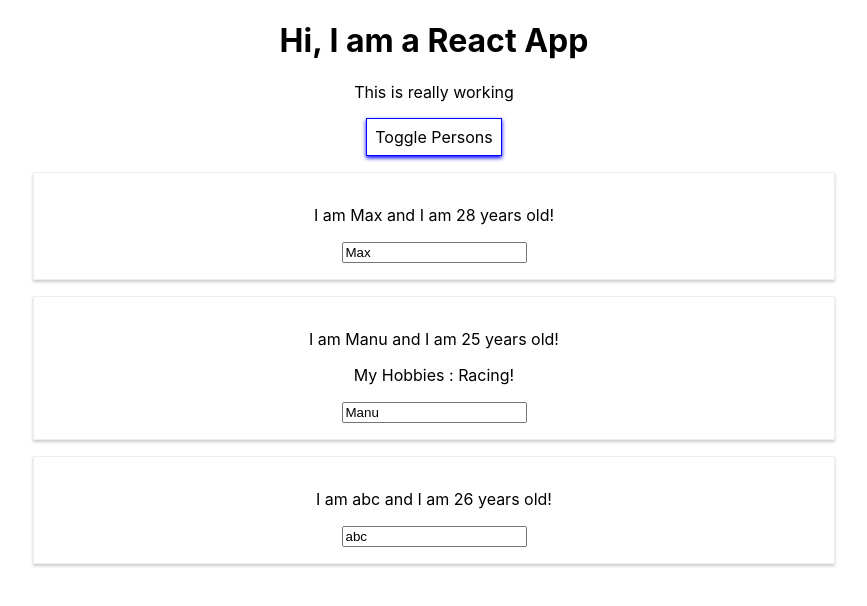
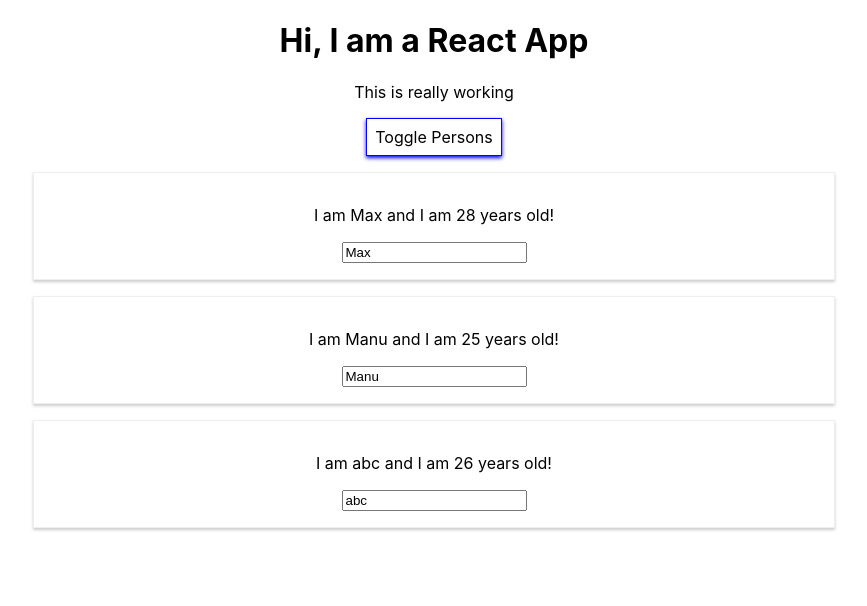
Before and after one commit to vikasmotla/learning-react, a React (Create React App) app: page / in a window 1280 px wide. Both pictures are taken after a click on the button "Toggle Persons". Shown: the top 606 px of the page, without its empty margins (206-1073 px from the left). Built offline with nearby package versions, Linux system fonts and the light colour scheme.

Commit message:
key and list

```diff
--- a/src/App.js
+++ b/src/App.js
@@ -5,29 +5,38 @@
 class App extends Component {
   state = {
     persons:[
-      {name:'Max',age:28},
-      {name:'Manu',age:25},
-      {name:'abc',age:26},
+      {id:'dsf',name:'Max',age:28},
+      {id:'fghfgh',name:'Manu',age:25},
+      {id:'fghhhhh' ,name:'abc',age:26},
     ],
     otherState: 'some other value',
     showPersons:false
   }
 
-  switchNameHandler = (newName) => {
-    //this.state.persons[0].name = "Maxmillion"
-    this.setState({persons:[
-      {name:newName,age:28},
-      {name:'Manu',age:25},
-      {name:'asdfbc',age:26},
-    ] })
+  nameChangeHandler = (event, id) => {
+    const personIndex = this.state.persons.findIndex(p => {
+      return p.id===id;
+    });
+
+    const person = {
+      ...this.state.persons[personIndex]
+    };
+
+    // const person = Object.assign({}, this.state.persons[personIndex])
+
+    person.name = event.target.value;
+
+    const persons = [...this.state.persons];
+    persons[personIndex] = person;
+
+    this.setState({persons: persons})
   }
 
-  nameChangeHandler = (event) => {
-    this.setState({persons:[
-      {name:'max',age:28},
-      {name:event.target.value,age:22},
-      {name:'asdfbc',age:26},
-    ] })
+  deleteNameHandler = (personIndex) =>{
+    // const persons = this.state.persons.slice();
+    const persons = [...this.state.persons];
+    persons.splice(personIndex,1);
+    this.setState({persons: persons});
   }
 
 
@@ -52,12 +61,14 @@
     if (this.state.showPersons) {
       persons = (
         <div>
-          <Person name={this.state.persons[0].name} age={this.state.persons[0].age}/>
-          <Person name={this.state.persons[1].name} age={this.state.persons[1].age}
-           click={() =>this.switchNameHandler('msax')}
-           changed={this.nameChangeHandler}
-          >My Hobbies : Racing!</Person>
-          <Person name={this.state.persons[2].name} age={this.state.persons[2].age}/>
+          {this.state.persons.map((person, index) => {
+            return <Person
+            click = {() => this.deleteNameHandler(index)}
+            name ={person.name}
+            age={person.age}
+            key={person.id}
+            changed={(event) => this.nameChangeHandler(event, person.id)} />
+          })}
         </div>
       );
     }
```
